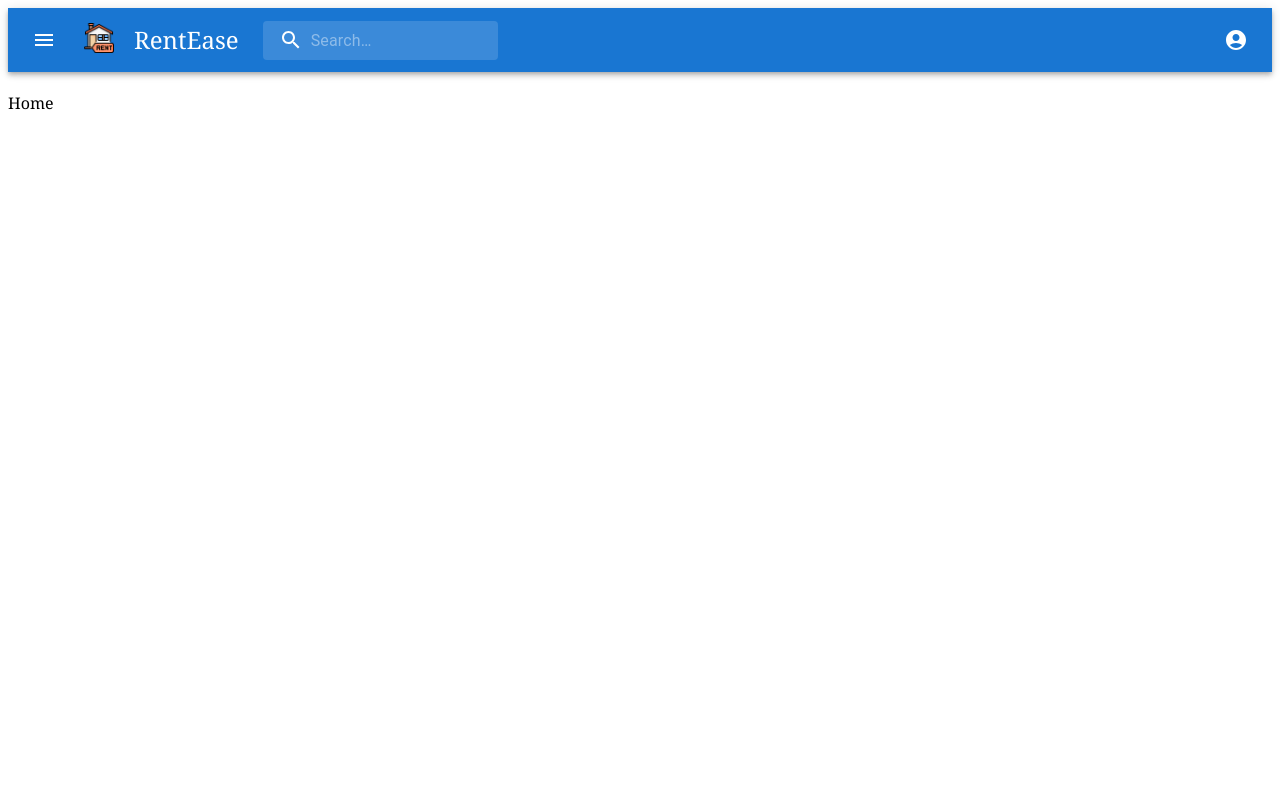
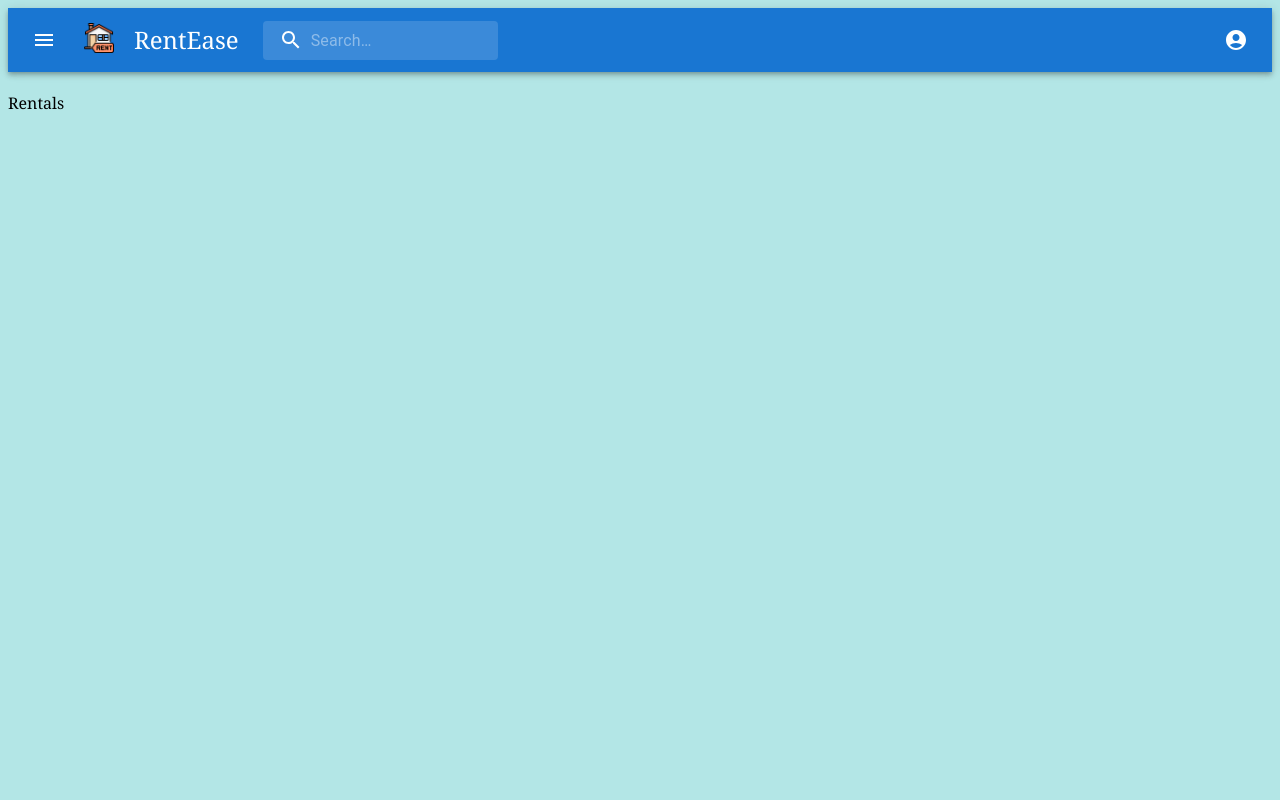
Before and after one commit to Shakir-ahmed1/Undecided_rentals, a React (Vite) app: page / in a window 1280 px wide. Shown: the top 800 px of the page. Built offline with nearby package versions, Linux system fonts and the light colour scheme.

Commit message:
background color

```diff
--- a/index.html
+++ b/index.html
@@ -6,7 +6,7 @@
     <meta name="viewport" content="width=device-width, initial-scale=1.0" />
     <title>RentEase</title>
   </head>
-  <body style="font-family: Georgia, 'Times New Roman', Times, serif;">
+  <body style="font-family: Georgia, 'Times New Roman', Times, serif; background-color: rgb(179, 230, 230);">
     <div id="RentEase"></div>
     <script type="module" src="/src/main.jsx"></script>
   </body>
--- a/src/components/Home/Home.jsx
+++ b/src/components/Home/Home.jsx
@@ -1,7 +1,7 @@
 
 const Home = () => {
   return (
-    <div style={{minHeight:'100vh'}}>Home</div>
+    <div style={{minHeight:'100vh'}}>Rentals</div>
   )
 }
 
```
